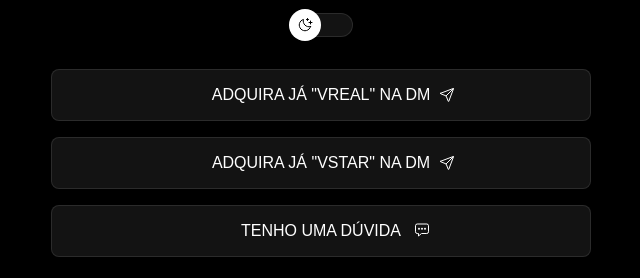
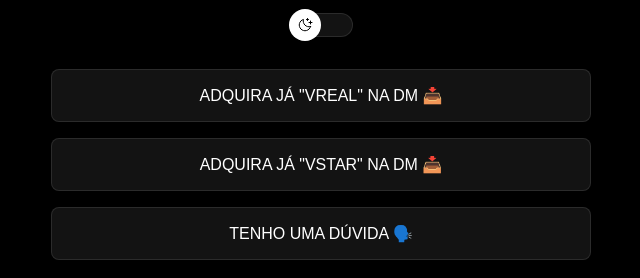
Before and after one commit to Nandodeveloper/Vetin, a plain HTML site: page index.html in a window 1280 px wide. Shown: the part 327-605 px from the top of the page, without its empty margins (319-959 px from the left). Drawn offline with nearby package versions, Linux system fonts and the light colour scheme; a web font is replaced by a local one.

Commit message:
vetin first

```diff
--- a/index.html
+++ b/index.html
@@ -20,23 +20,25 @@
           <span></span>
         </div>
         <ul>
-          <li>
-            <div><ion-icon id="direct" name="paper-plane-outline"></ion-icon></div>
+          <li class="um">
+
             <a href="https://www.instagram.com/vetin.co/" target="_blank"
-            >ADQUIRA JÁ "VREAL" NA DM</a
+            >ADQUIRA JÁ "VREAL" NA DM 📥
+            </a
             >
           </li>
-          <li>
-            <div><ion-icon id="direct" name="paper-plane-outline"></ion-icon></div>
+          <li class="dois">
+
             <a
               href="https://www.instagram.com/vetin.co/"
               target="_blank"
-              >ADQUIRA JÁ "VSTAR" NA DM</a
+              >ADQUIRA JÁ "VSTAR" NA DM 📥
+              </a
             >
           </li>
-          <li>
-            <a href="https://wa.link/2d2lhe" target="_blank">TENHO UMA DÚVIDA</a>
-            <ion-icon id="chat" name="chatbox-ellipses-outline"></ion-icon>
+          <li class="duvidas">
+            <a href="https://wa.link/2d2lhe" target="_blank" id="duvida">TENHO UMA DÚVIDA 🗣️</a>
+
           </li>
         </ul>
       </div>
--- a/style.css
+++ b/style.css
@@ -142,27 +142,3 @@ ul li a:hover {
     left: 0;
   }
 }
-#direct {
-  display: flex;
-  justify-content: center;
-  align-items: center;
-  margin: 18px 388px auto;
-  position: absolute;
-  position: fixed;
-}
-#direct2 {
-  display: flex;
-  justify-content: center;
-  align-items: center;
-  margin: 18px 360px auto;
-  position: absolute;
-  position: fixed;
-}
-#chat {
-  display: flex;
-  justify-content: center;
-  align-items: center;
-  margin: -35px 363px auto;
-  position: absolute;
-  position: fixed;
-}
```
